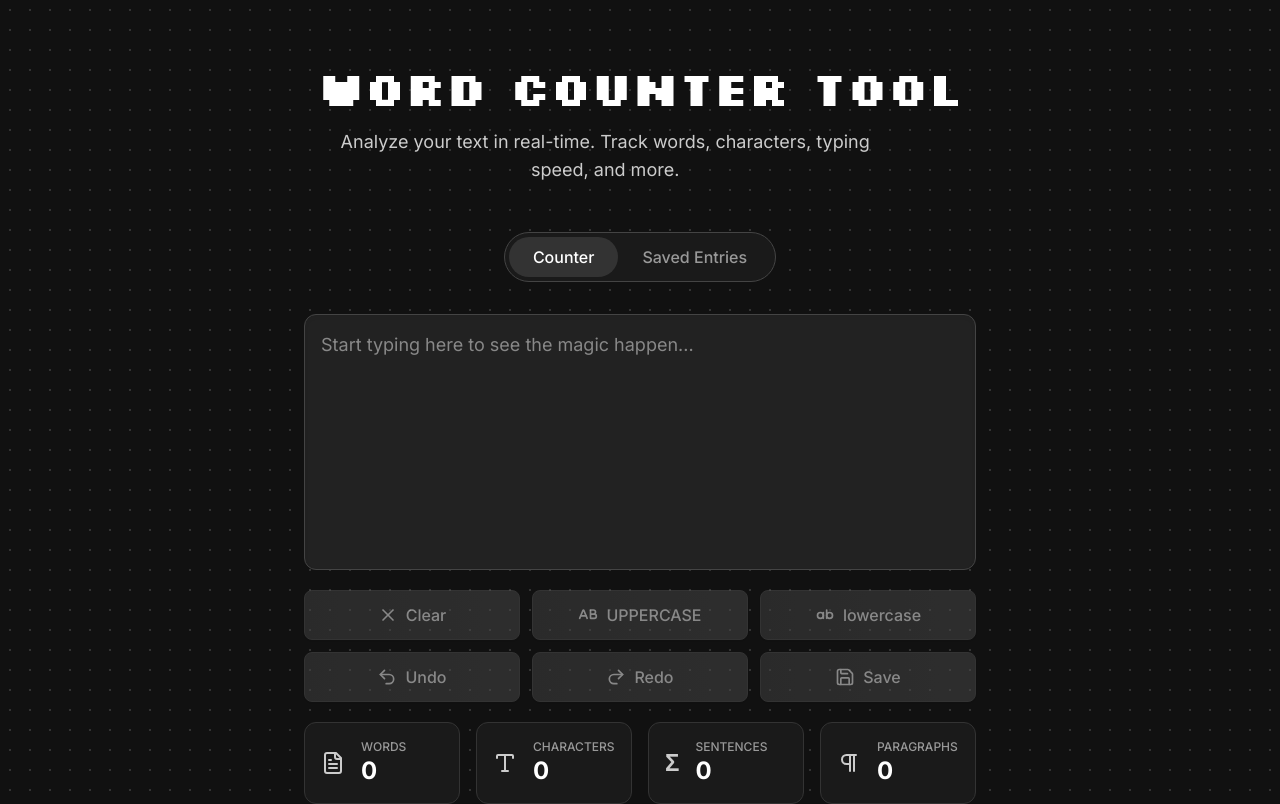
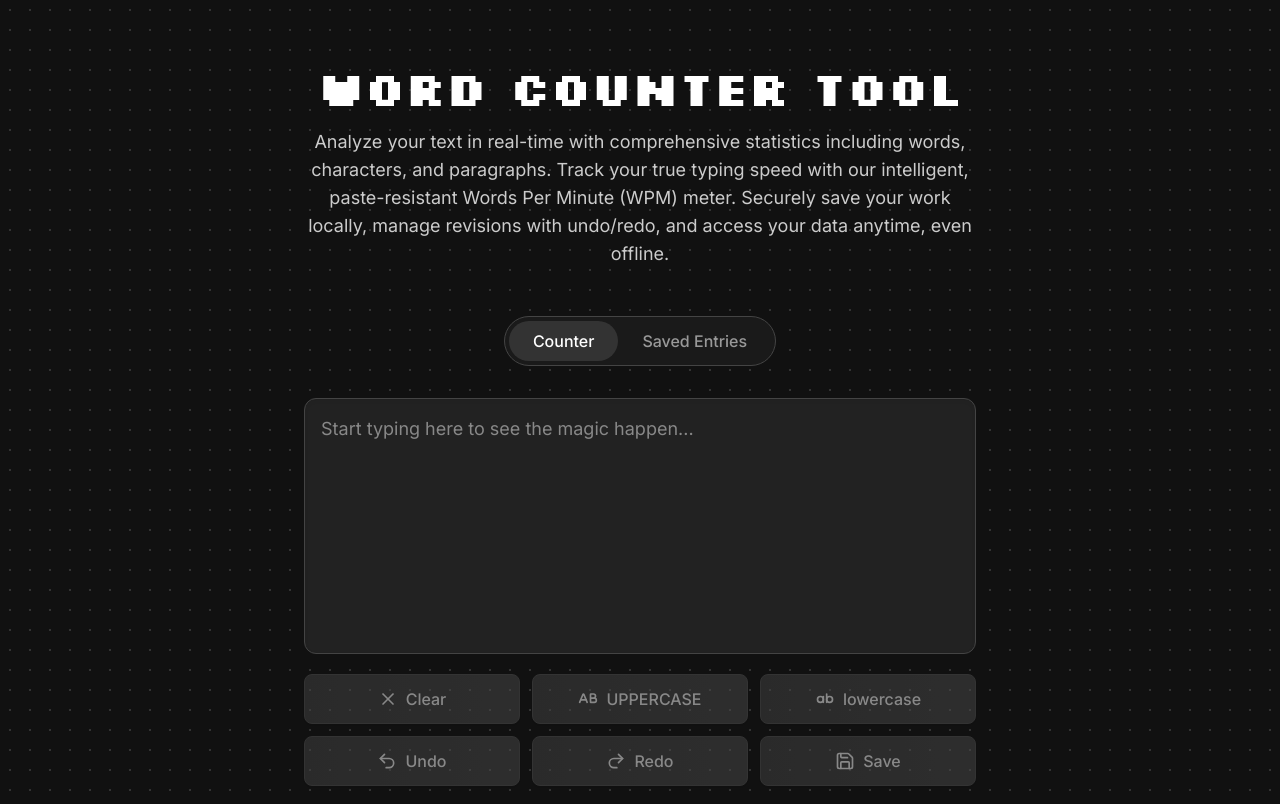
Before and after one commit to SyntaxGhost404/Discord-Timestamp-Generator, a React (Vite) app: page / in a window 1280 px wide. Shown: the top 804 px of the page. Built offline with nearby package versions, Linux system fonts and the light colour scheme.

Commit message:
feat: Improve app description and acknowledgements
Enhance the application's description in the UI to be more detailed and user-friendly. Update the README to include direct links to contributors for better attribution.

```diff
--- a/App.tsx
+++ b/App.tsx
@@ -773,8 +773,9 @@ const App: React.FC = () => {
                     <h1 className="text-3xl sm:text-5xl font-bold text-white tracking-tight font-pixel">
                         Word Counter<span className="hidden sm:inline"> Tool</span>
                     </h1>
-                    <p className="mt-4 text-lg text-[#CCCCCC] max-w-xl">
-                        Analyze your text in real-time. Track words, characters, typing speed, and more.
+                    <p className="mt-4 text-lg text-[#CCCCCC] max-w-2xl mx-auto">
+                        <span className="sm:hidden">Analyze your text in real-time. Track words, characters, typing speed, and more.</span>
+                        <span className="hidden sm:inline">Analyze your text in real-time with comprehensive statistics including words, characters, and paragraphs. Track your true typing speed with our intelligent, paste-resistant Words Per Minute (WPM) meter. Securely save your work locally, manage revisions with undo/redo, and access your data anytime, even offline.</span>
                     </p>
                 </header>
 
```
Also changed, not shown: 1 other file (tests, documents, lock files or other folders).
